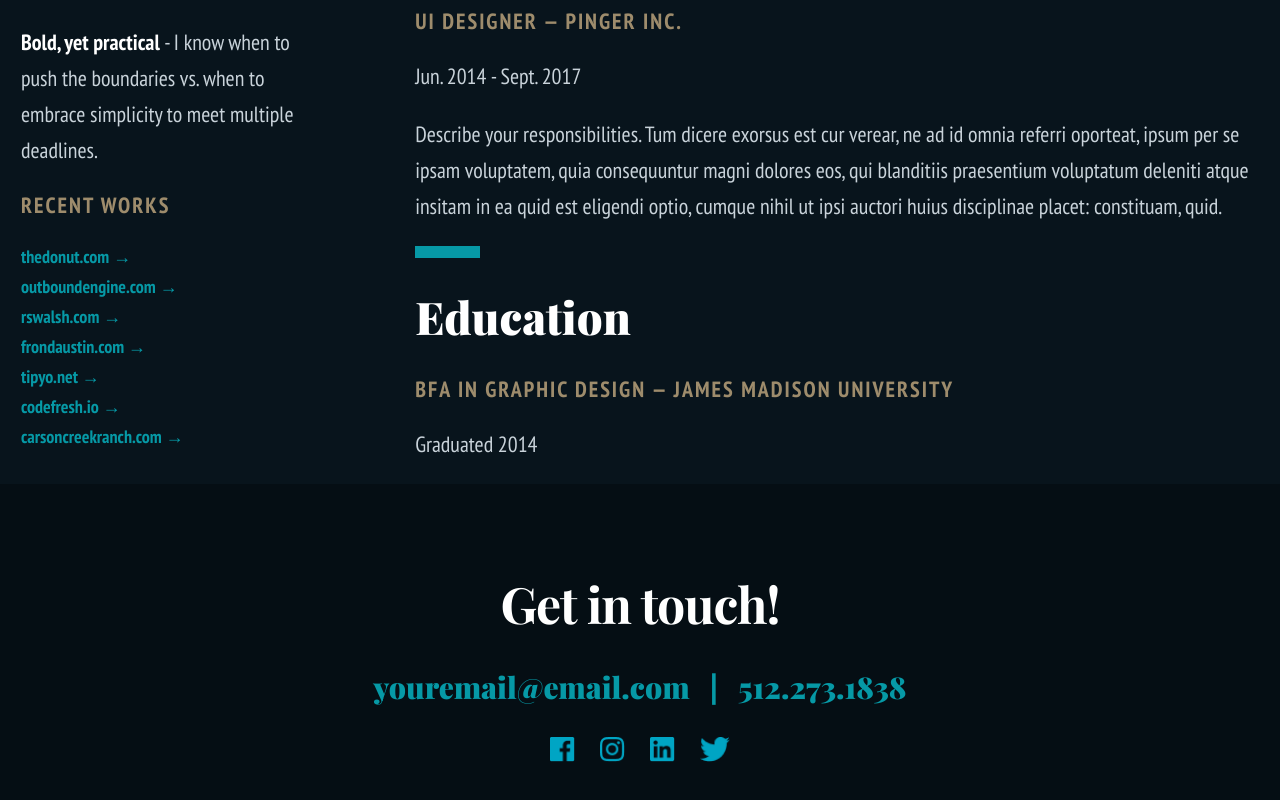
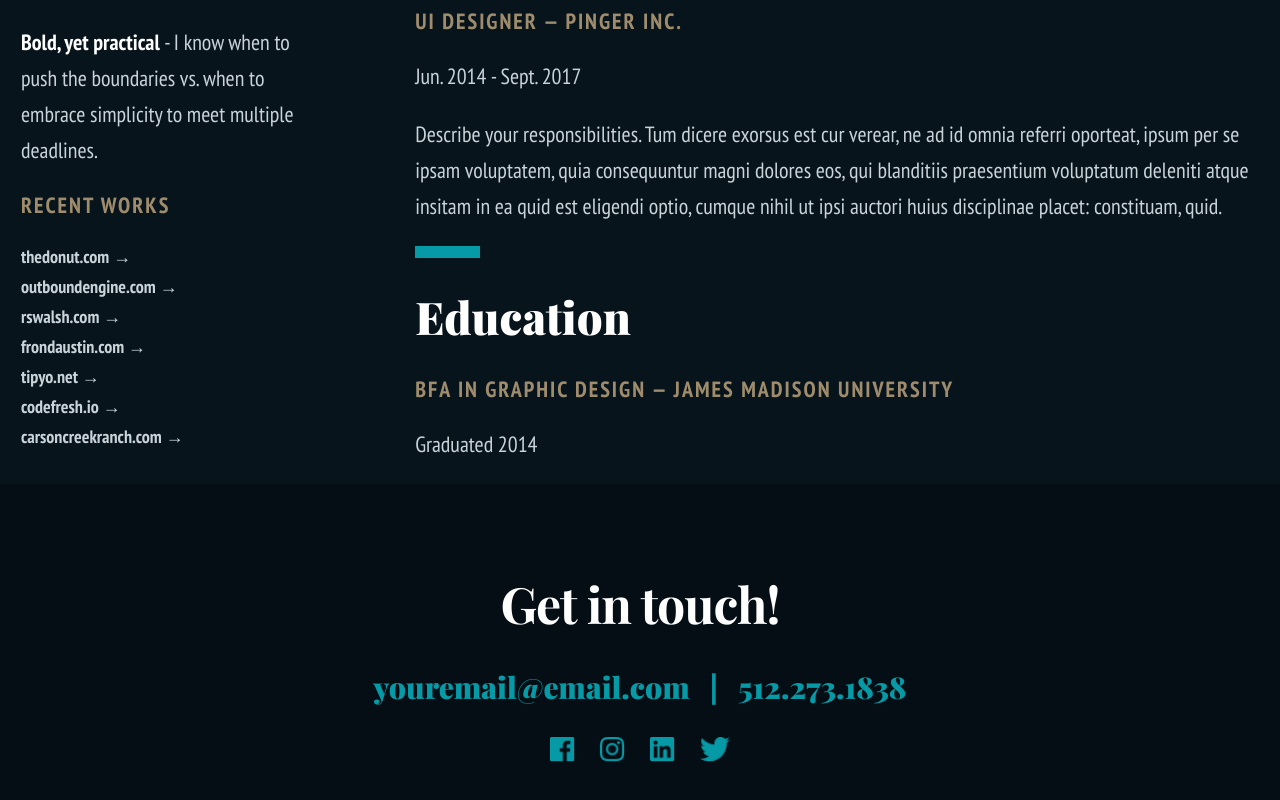
Before and after one commit to danielpuenteale/proyecto_cv, a plain HTML site: page oscuro/oscuro.html in a window 1280 px wide. Shown: the part 1627-2427 px from the top of the page. Drawn offline with nearby package versions, Linux system fonts and the light colour scheme.

Commit message:
correcion final

```diff
--- a/estilos.css
+++ b/estilos.css
@@ -169,11 +169,7 @@ button {
 
 /* Evita borde al pulsar */
 
-button:focus,
-button:active {
-  outline: none;
-  border: none;
-}
+
 
 /* =========================
    SEPARADOR AZUL
--- a/oscuro/oscuro.css
+++ b/oscuro/oscuro.css
@@ -36,10 +36,6 @@ strong {
   color: var(--dorado);
 }
 
-.recent_works,
-.recent_works li {
-  color: var(--turquesa);
-}
 
 .cuadrado_azul {
   background-color: var(--turquesa);
@@ -87,9 +83,3 @@ button {
 .separador {
   color: var(--turquesa);
 }
-
-/* Iconos de redes en turquesa (bórralo si tus PNG ya son claros) */
-.logos img {
-  filter: brightness(0) saturate(100%) invert(48%) sepia(75%) saturate(600%)
-    hue-rotate(143deg) brightness(92%);
-}
```
